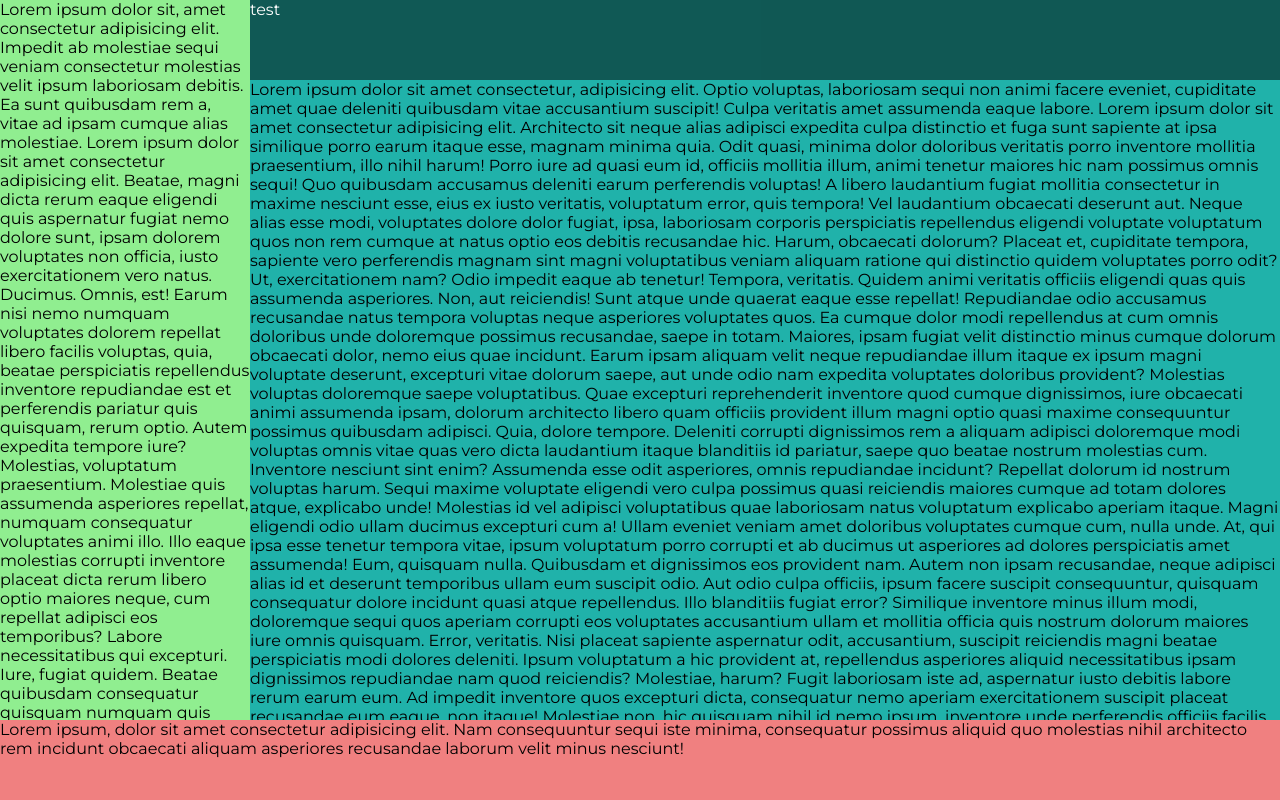
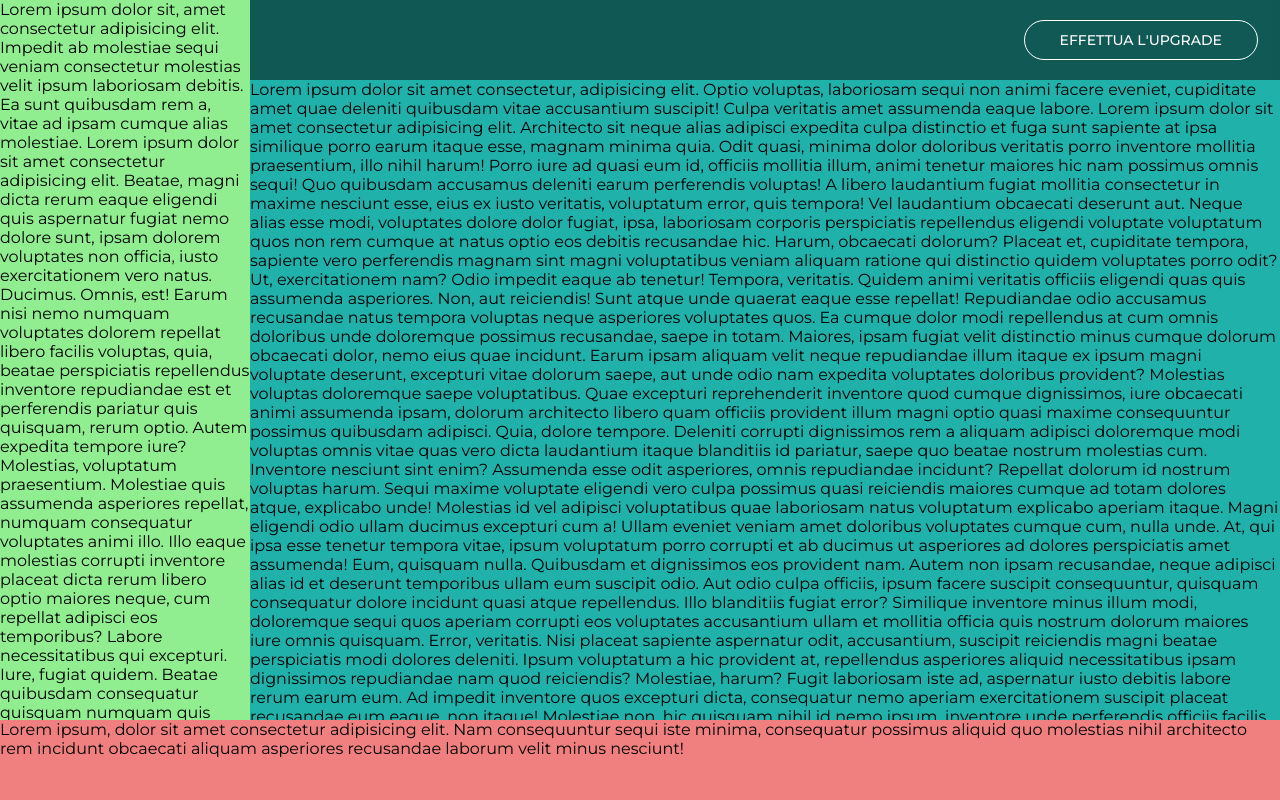
Before and after one commit to JacopoNa/html-css-spotifyweb, a plain HTML site: page index.html in a window 1280 px wide. Drawn offline with Linux system fonts and the light colour scheme.

Commit message:
fixed-row done

```diff
--- a/css/style.css
+++ b/css/style.css
@@ -8,6 +8,11 @@
 /* common */
 *{
     font-family: 'Montserrat', sans-serif;
+}
+
+a {
+    text-decoration: none;
+    color: inherit;
 }
 
 /* macro-area structure */
@@ -43,6 +48,7 @@ footer {
     overflow: hidden;
 }
 
+ /* fixed row */
 .fixed-row {
     position: fixed;
     top: 0;
@@ -51,4 +57,22 @@ footer {
     background-color: rgba(0, 0, 0, 0.5);
     height: 80px;
     width: calc(100% - 250px);
+    display: flex;
+    justify-content: flex-end;
+    align-items: center;
 }
+
+.upgrade {
+    border: 1px solid white;
+    padding: 10px 35px;
+    border-radius: 30px;
+    font-size: 14px;
+    font-weight: 500;
+    margin-right: 22px;
+}
+
+.upgrade:hover {
+    transform: scale(1.1);
+}
+
+/* end macro-area */
--- a/index.html
+++ b/index.html
@@ -62,7 +62,9 @@
 
         <!-- fixed row -->
         <div class="fixed-row">
-            test
+            <div class="upgrade">
+                <a href="#">EFFETTUA L'UPGRADE</a>
+            </div>
         </div>
     </div>
 
```
